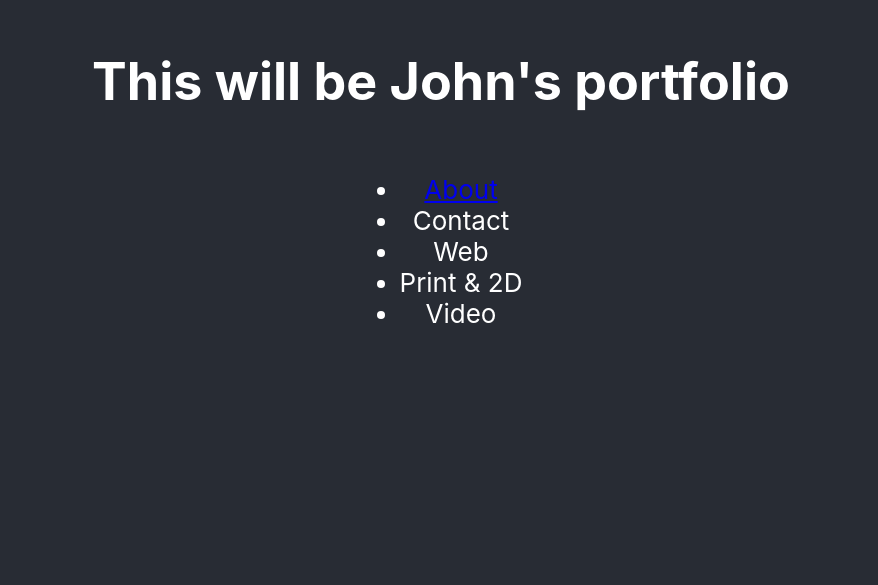
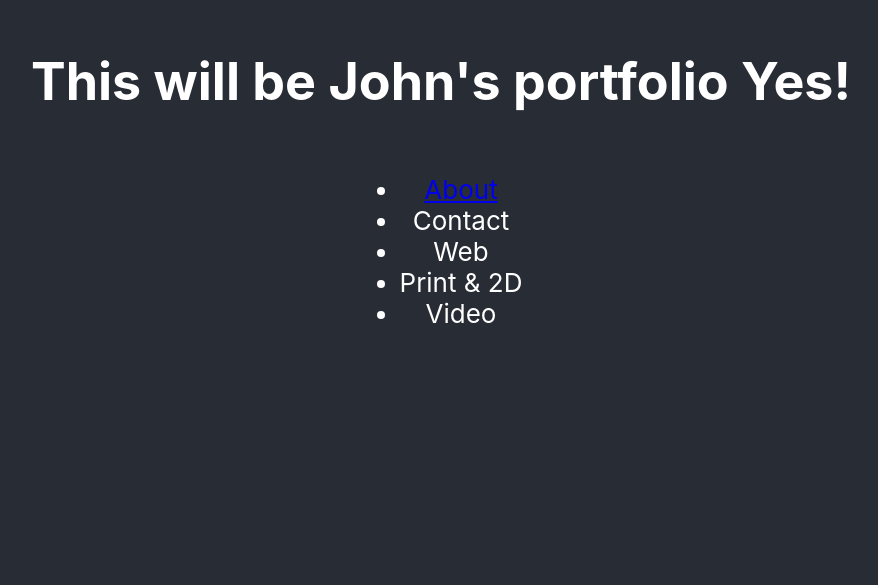
Before and after one commit to oak45985/john-portfolio, a React (Create React App) app: page / in a window 1280 px wide. Shown: the part 215-800 px from the top of the page, without its empty margins (199-1077 px from the left). Built offline with nearby package versions, Linux system fonts and the light colour scheme.

Commit message:
navbar branch created

```diff
--- a/src/App.js
+++ b/src/App.js
@@ -31,7 +31,7 @@ function App() {
     <div className="App">
       <header className="App-header">
         <h1>
-          This will be John's portfolio
+          This will be John's portfolio Yes!
         </h1>
         <Nav
           folios={folios}
```
